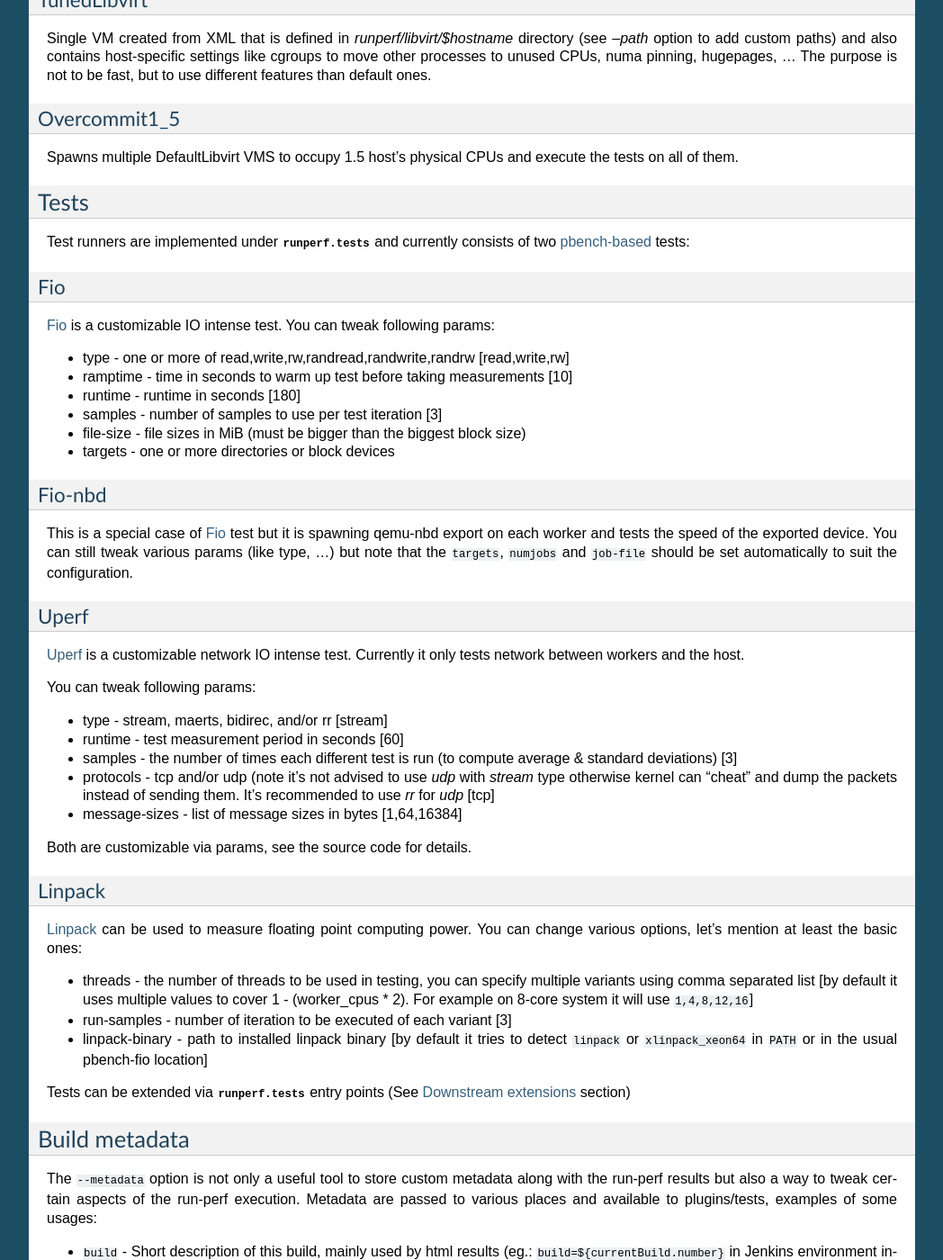
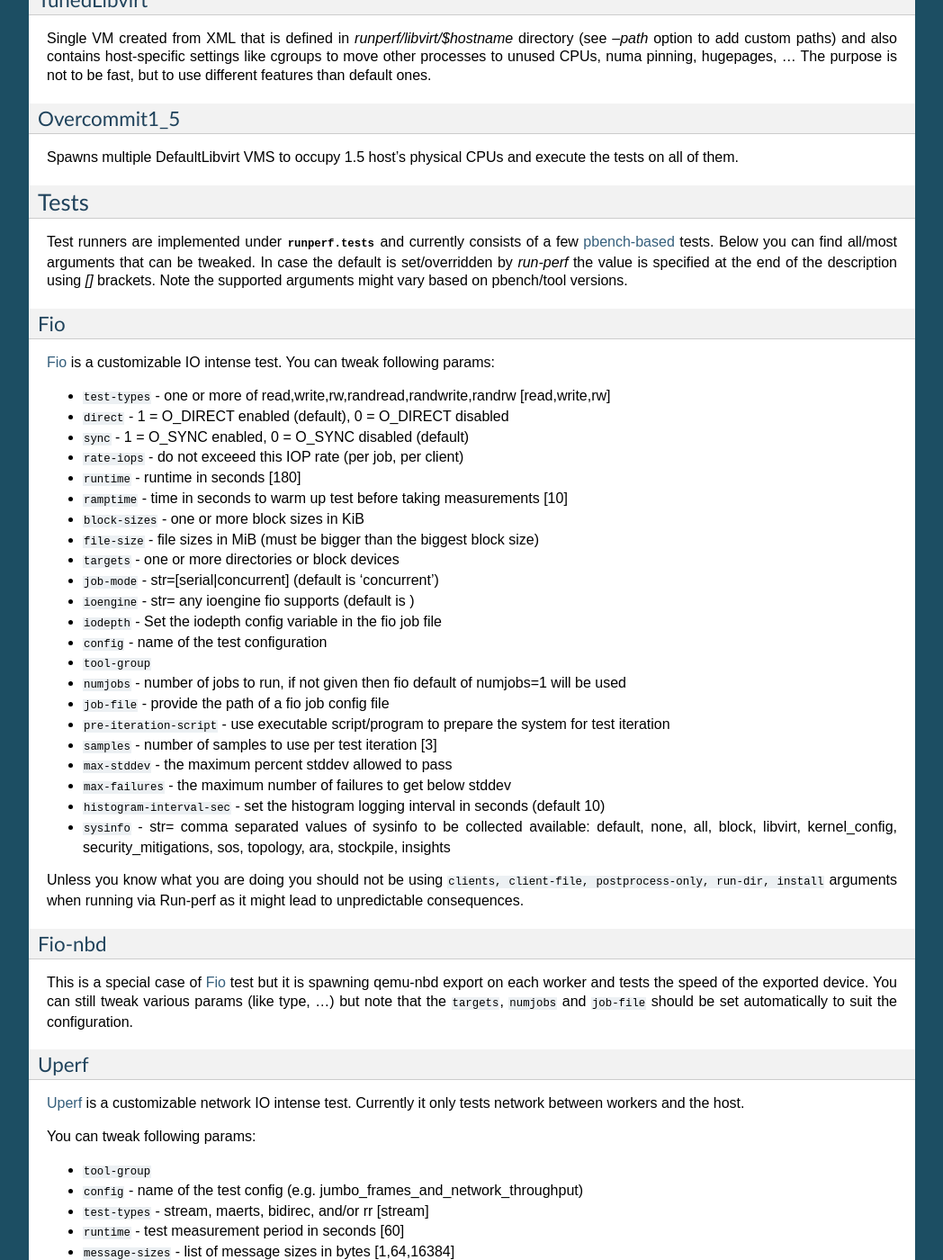
Before and after one commit to distributed-system-analysis/run-perf, a Sphinx documentation site: the page built from docs/source/scripts.rst, in a window 1280 px wide and 1400 px high, scrolled down 1348 px. Shown: the whole window at 90% size, without its empty margins (198-1246 px from the left). Built offline with Sphinx 7.4.7, drawn with Linux system fonts in a browser that asks for light colours; pages that are not in the unit, such as notebooks, are missing from menus; the version number could not be read and is left out; some of the changed text lies outside the part shown.

Commit message:
docs: Add all current tests arguments
As we switched from whitelist to all args handling, let's copy&paste all
of the currently supported arguments as people might not have those in
handy.

Signed-off-by: Lukáš Doktor <ldoktor@redhat.com>

```diff
--- a/docs/source/scripts.rst
+++ b/docs/source/scripts.rst
@@ -99,8 +99,11 @@
 =====
 
 Test runners are implemented under :mod:`runperf.tests` and currently consists
-of two `pbench-based <https://distributed-system-analysis.github.io/pbench/pbench-agent.html>`_
-tests:
+of a few `pbench-based <https://distributed-system-analysis.github.io/pbench/pbench-agent.html>`_
+tests. Below you can find all/most arguments that can be tweaked. In case the
+default is set/overridden by `run-perf` the value is specified at the end
+of the description using `[]` brackets. Note the supported arguments might
+vary based on pbench/tool versions.
 
 .. _test-fio:
 
@@ -110,12 +113,38 @@
 `Fio <https://fio.readthedocs.io/en/latest/fio_doc.html>`_ is a customizable
 IO intense test. You can tweak following params:
 
-* type - one or more of read,write,rw,randread,randwrite,randrw [read,write,rw]
-* ramptime - time in seconds to warm up test before taking measurements [10]
-* runtime - runtime in seconds [180]
-* samples - number of samples to use per test iteration [3]
-* file-size - file sizes in MiB (must be bigger than the biggest block size)
-* targets - one or more directories or block devices
+* ``test-types`` - one or more of read,write,rw,randread,randwrite,randrw
+  [read,write,rw]
+* ``direct`` - 1 = O_DIRECT enabled (default), 0 = O_DIRECT disabled
+* ``sync`` - 1 = O_SYNC enabled, 0 = O_SYNC disabled (default)
+* ``rate-iops`` - do not exceeed this IOP rate (per job, per client)
+* ``runtime`` - runtime in seconds [180]
+* ``ramptime`` - time in seconds to warm up test before taking measurements [10]
+* ``block-sizes`` - one or more block sizes in KiB
+* ``file-size`` - file sizes in MiB (must be bigger than the biggest block size)
+* ``targets`` - one or more directories or block devices
+* ``job-mode`` - str=[serial|concurrent]  (default is 'concurrent')
+* ``ioengine`` - str= any ioengine fio supports (default is )
+* ``iodepth`` - Set the iodepth config variable in the fio job file
+* ``config`` - name of the test configuration
+* ``tool-group``
+* ``numjobs`` - number of jobs to run, if not given then fio default of numjobs=1
+  will be used
+* ``job-file`` - provide the path of a fio job config file
+* ``pre-iteration-script`` - use executable script/program to prepare the system
+  for test iteration
+* ``samples`` - number of samples to use per test iteration [3]
+* ``max-stddev`` - the maximum percent stddev allowed to pass
+* ``max-failures`` - the maximum number of failures to get below stddev
+* ``histogram-interval-sec`` - set the histogram logging interval in seconds
+  (default 10)
+* ``sysinfo`` - str= comma separated values of sysinfo to be collected
+  available: default, none, all, block, libvirt, kernel_config,
+  security_mitigations, sos, topology, ara, stockpile, insights
+
+Unless you know what you are doing you should not be using ``clients,
+client-file, postprocess-only, run-dir, install`` arguments when
+running via Run-perf as it might lead to unpredictable consequences.
 
 Fio-nbd
 -------
@@ -134,17 +163,33 @@
 
 You can tweak following params:
 
-* type - stream, maerts, bidirec, and/or rr [stream]
-* runtime - test measurement period in seconds [60]
-* samples - the number of times each different test is run (to compute average
-  & standard deviations) [3]
-* protocols - tcp and/or udp (note it's not advised to use `udp` with `stream`
+* ``tool-group``
+* ``config`` - name of the test config (e.g. jumbo_frames_and_network_throughput)
+* ``test-types`` - stream, maerts, bidirec, and/or rr [stream]
+* ``runtime`` - test measurement period in seconds [60]
+* ``message-sizes`` - list of message sizes in bytes [1,64,16384]
+* ``protocols`` - tcp and/or udp (note it's not advised to use `udp` with `stream`
   type otherwise kernel can "cheat" and dump the packets instead of sending
   them. It's recommended to use `rr` for `udp` [tcp]
-* message-sizes - list of message sizes in bytes [1,64,16384]
+* ``instances`` - list of number of uperf instances to run (default is 1,8,64)
+* ``server-node`` - An ordered list of server NUMA nodes which should be used for
+  CPU binding
+* ``client-node`` - An ordered list of client NUMA nodes which should be used for
+  CPU binding
+* ``samples`` - the number of times each different test is run (to compute average
+  & standard deviations) [3]
+* ``max-failures`` - the maximum number of failures to get below stddev
+* ``max-stddev`` - the maximum percent stddev allowed to pass
+* ``start-iteration-num`` - optionally skip the first (n-1) tests
+* ``log-response-times`` - record the response time of every single operation
+* ``tool-label-pattern``
+* ``sysinfo`` - str= comma separated values of sysinfo to be collected
+  available: default, none, all, block, libvirt, kernel_config,
+  security_mitigations, sos, topology, ara, stockpile, insights
 
-
-Both are customizable via params, see the source code for details.
+Unless you know what you are doing you should not be using ``clients,
+servers, client-file, postprocess-only, run-dir, install`` arguments when
+running via Run-perf as it might lead to unpredictable consequences.
 
 Linpack
 -------
@@ -153,14 +198,22 @@
 floating point computing power. You can change various options, let's
 mention at least the basic ones:
 
-* threads - the number of threads to be used in testing, you can specify
+* ``threads`` - the number of threads to be used in testing, you can specify
   multiple variants using comma separated list [by default it uses multiple
   values to cover 1 - (worker_cpus * 2). For example on 8-core system
   it will use ``1,4,8,12,16``]
-* run-samples - number of iteration to be executed of each variant [3]
-* linpack-binary - path to installed linpack binary [by default it tries to
+* ``run-samples`` - number of iteration to be executed of each variant [3]
+* ``linpack-binary`` - path to installed linpack binary [by default it tries to
   detect ``linpack`` or ``xlinpack_xeon64`` in ``PATH`` or in the usual
   pbench-fio location]
+* ``problem-sizes``
+* ``leading-dimensions``
+* ``alignment-values``
+* ``use-omp``
+* ``kmp-affinity``
+* ``numactl-args``
+* ``lininput-header``
+* ``lininput-subheader``
 
 Tests can be extended via :mod:`runperf.tests` entry points
 (See :any:`downstream-extensions` section)
```
